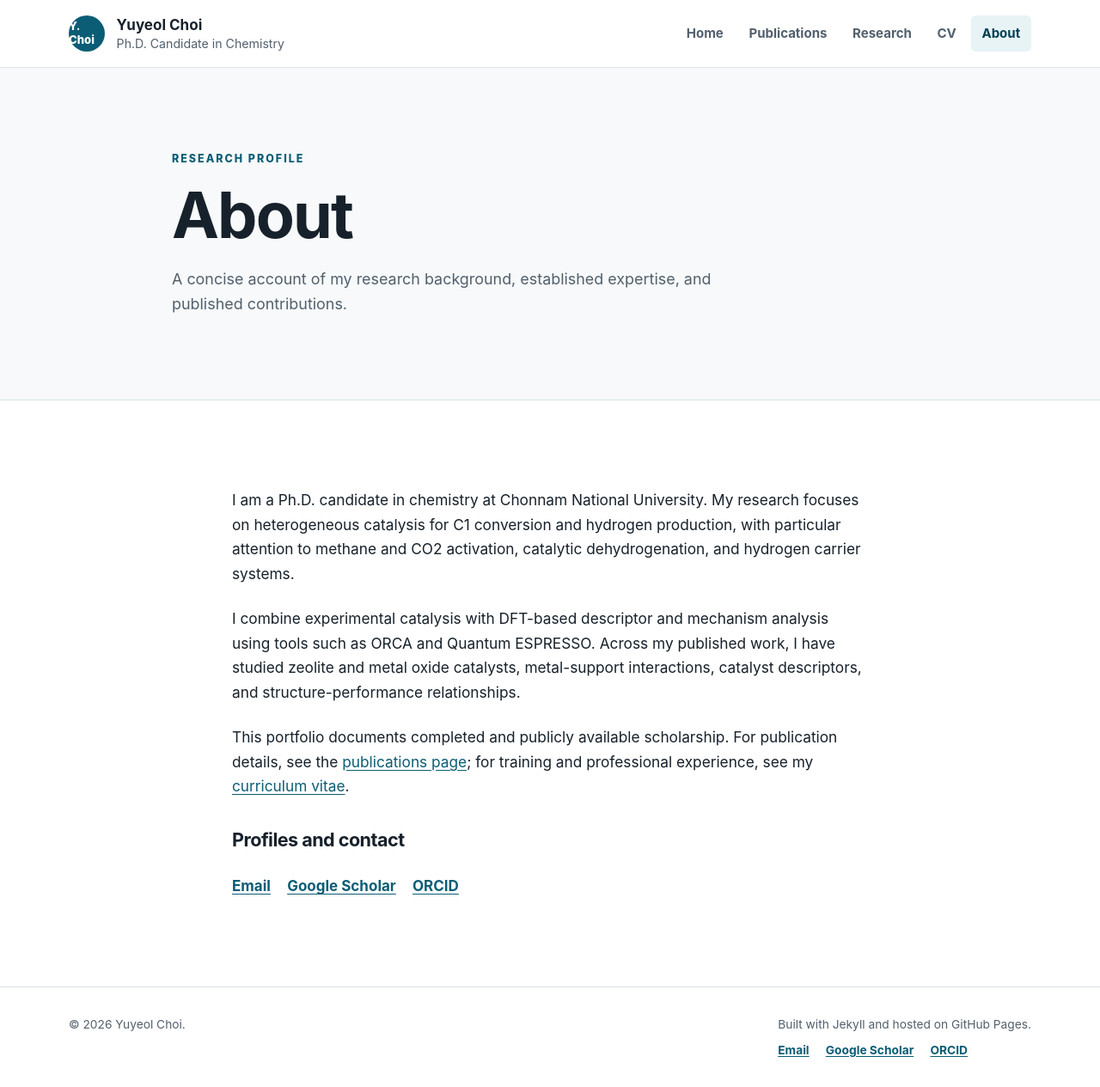
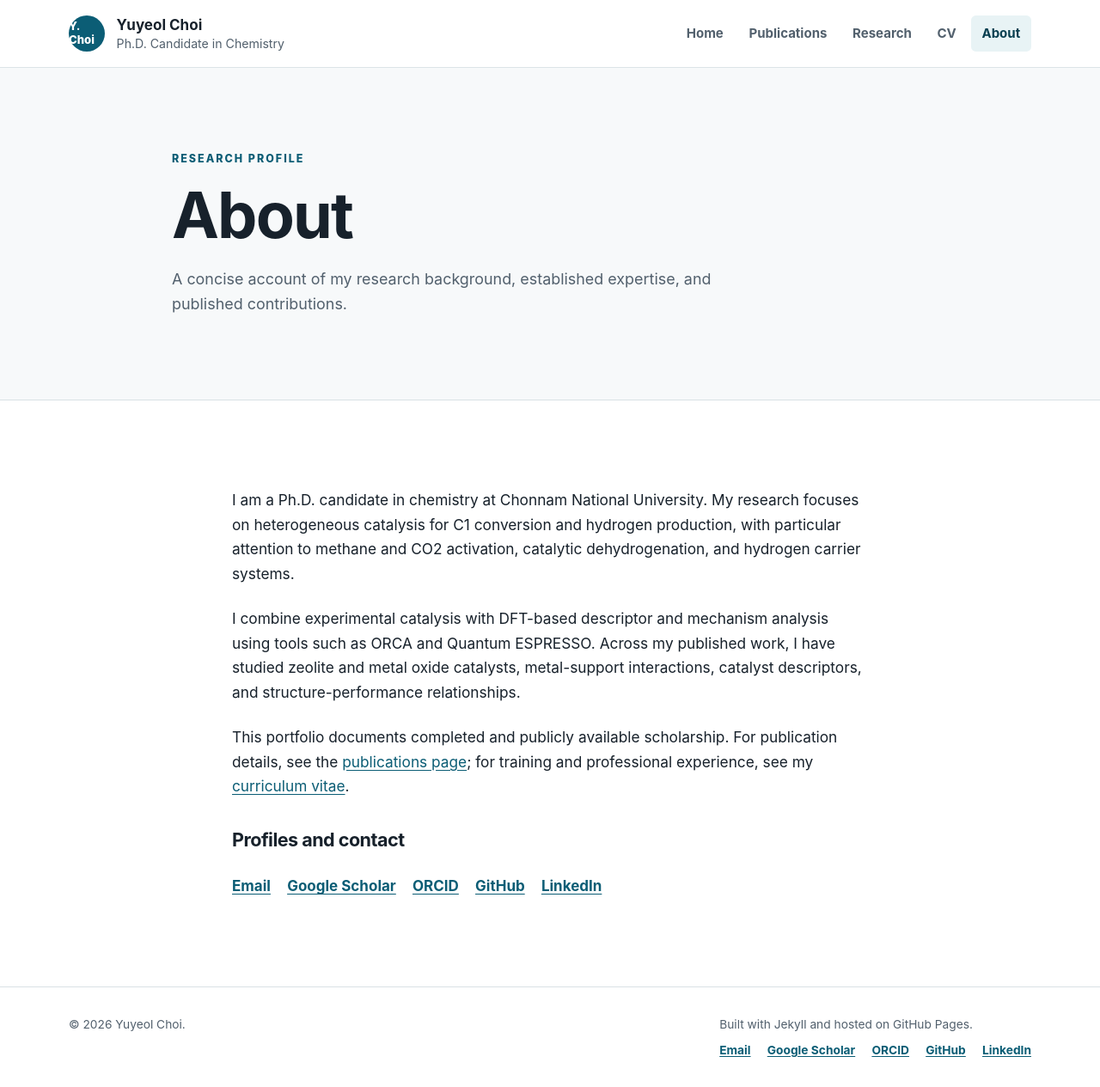
Before and after one commit to yuyeolchoi/yuyeolchoi.github.io, a Jekyll site: the page built from about.html, in a window 1280 px wide and 1265 px high. Shown: the whole window at 86% size. Built offline with Jekyll 4.4.1, drawn with Linux system fonts in a browser that asks for light colours; part of the change alters nothing that is shown.

Commit message:
feat: add GitHub and LinkedIn profile links
Co-Authored-By: Claude Fable 5.1 <noreply@anthropic.com>

```diff
--- a/_config.yml
+++ b/_config.yml
@@ -37,11 +37,11 @@ social:
   scholar: "https://scholar.google.com/citations?user=gExFOsIAAAAJ"
   # ORCID iD only; templates build the link as https://orcid.org/<id>.
   orcid: "0000-0001-8903-3551"
-  # TODO(owner): Add ResearchGate, GitHub, and LinkedIn URLs if used publicly.
+  # TODO(owner): Add a ResearchGate URL if used publicly.
   # Leave unused values as empty strings so they are not rendered.
   researchgate: ""
-  github: ""
-  linkedin: ""
+  github: "https://github.com/yuyeolchoi"
+  linkedin: "https://www.linkedin.com/in/yuyeol-choi-09b525223/"
 
 markdown: kramdown
 permalink: pretty
```
